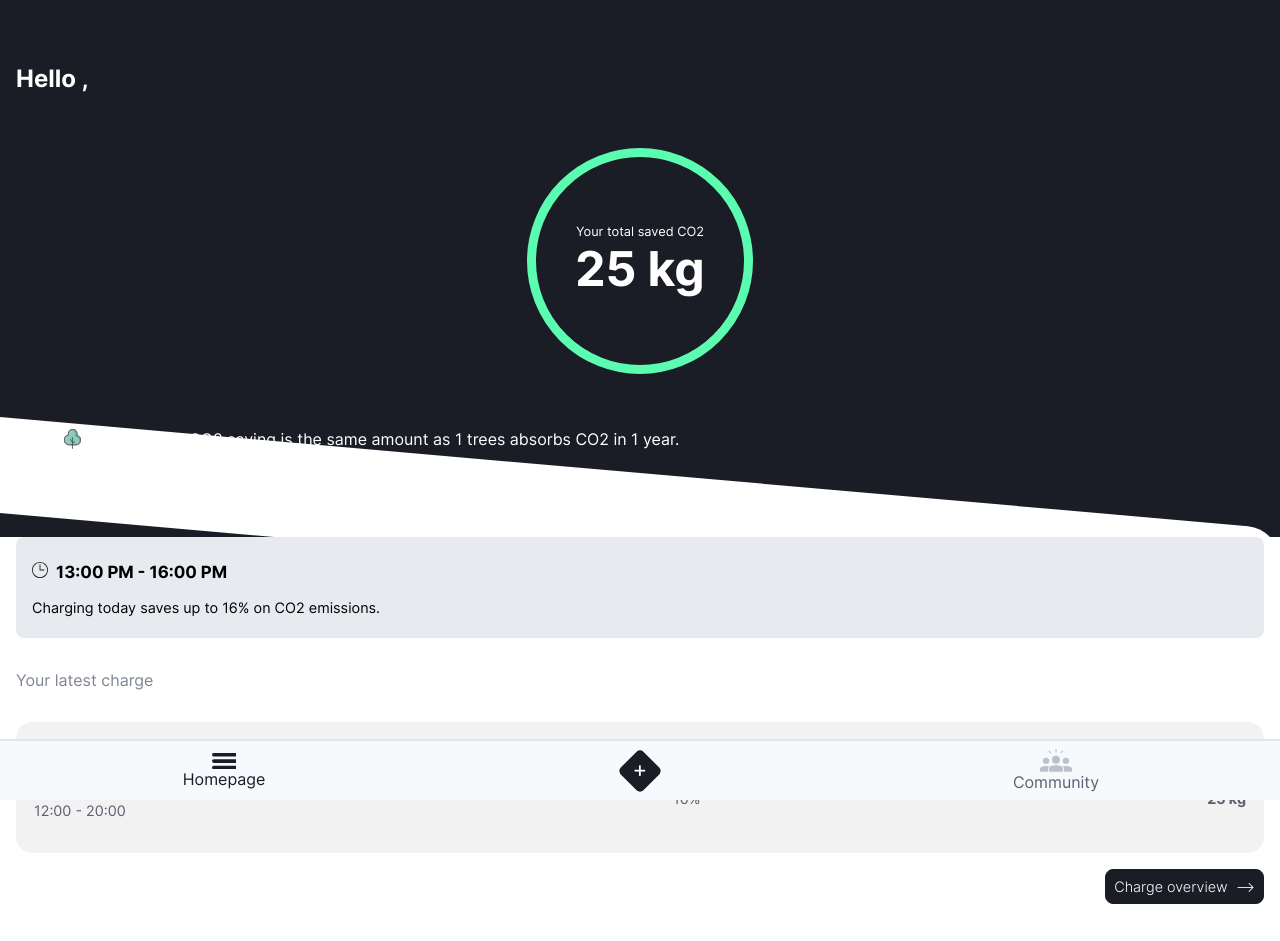
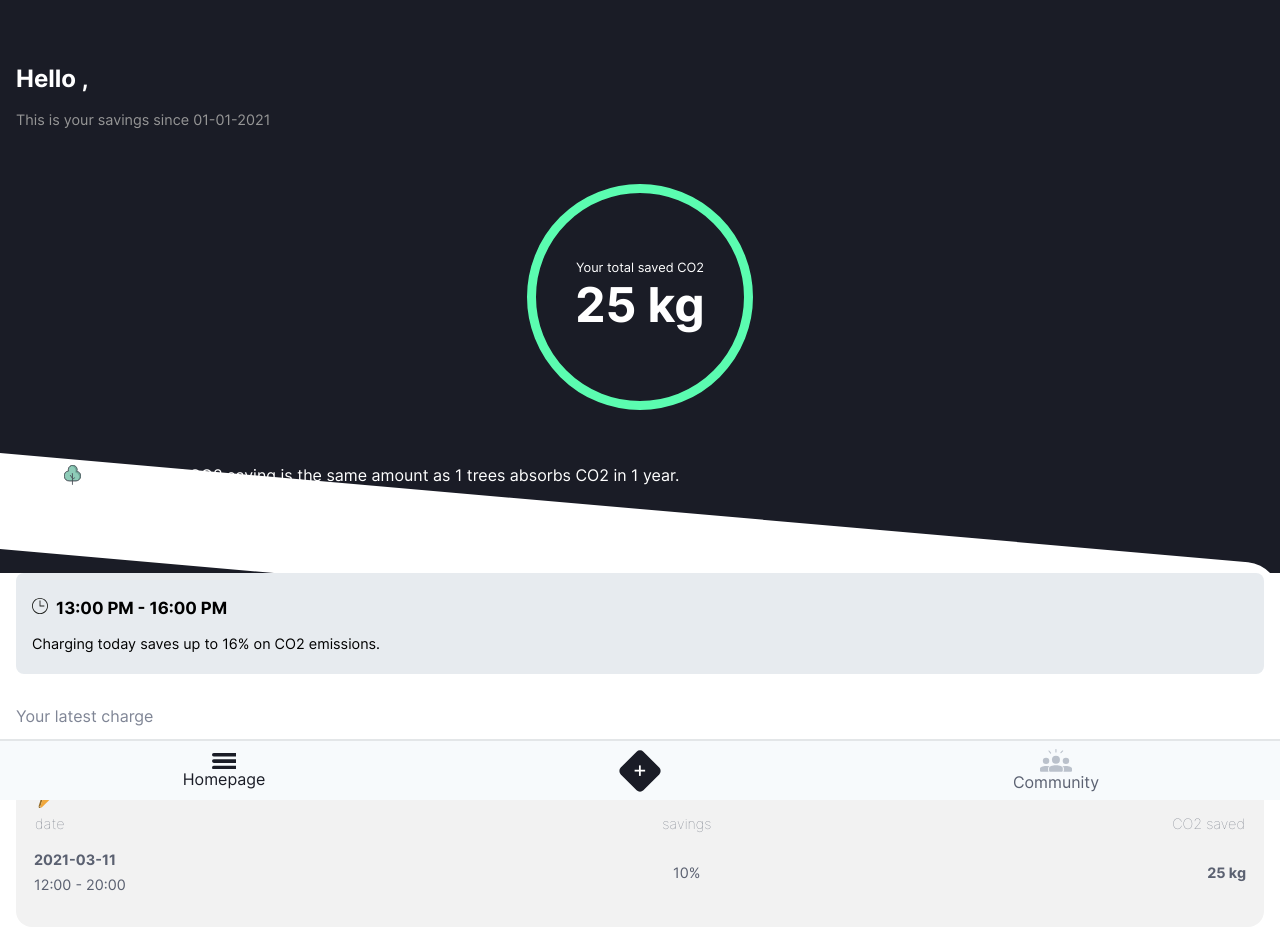
Before and after one commit to joanpadolina/co2-next-dashboard, a Next.js app: page / in a window 1280 px wide. Shown: the top 941 px of the page. Built offline with nearby package versions, Linux system fonts and the light colour scheme; no server answers.

Commit message:
Icon base added recent charge

```diff
--- a/components/header/header-main/header-main.js
+++ b/components/header/header-main/header-main.js
@@ -19,21 +19,22 @@ export default function Header({ user, currentCarbon }) {
       <div>
         <h1 className="header__intro">Hello {user.name},</h1>
         <div className="header__account"></div>
+        <span className="header__subtitle">This is your savings since 01-01-2021</span>
       </div>
       <Link
         className="header__carbon flex flex-col justify-center items-center h-2/4"
         href="/profile"
       >
         <section className="header__savings">
-          <span className='header__carbon-subtitle'>Your total saved CO2</span>
-          <h2 className='header__carbon-amount font--big'>
+          <span className="header__carbon-subtitle">Your total saved CO2</span>
+          <h2 className="header__carbon-amount font--big">
             {currentCarbon} kg
           </h2>
         </section>
       </Link>
       <p className="header__body">
-        Your total CO2 saving is the same amount as {trees} trees absorbs
-        CO2 in 1 year.
+        Your total CO2 saving is the same amount as {trees} trees absorbs CO2 in
+        1 year.
       </p>
     </header>
   );
--- a/styles/components/header-main.css
+++ b/styles/components/header-main.css
@@ -2,6 +2,11 @@
     margin-top: 2rem;
     color: var(--c-white);
     padding: var(--s-default);
+}
+
+.header__subtitle {
+    color: var(--c-grey--300);
+    font-size: var(--font--small);
 }
 
 .header:before {
--- a/styles/components/history-charge.css
+++ b/styles/components/history-charge.css
@@ -42,6 +42,15 @@
     background-color: var(--c-grey--300);
 }
 
+.history-charge__body:last-of-type::before {
+    content: "";
+    display: inline-block;
+    position: relative;
+    width: 2rem;
+    height: 2rem;
+    background: url('/icons/icon-thunder.svg') no-repeat;
+}
+
 .history-charge__value:nth-of-type(2),
 .history-charge__heading:nth-of-type(2) {
     text-align: center;
```
